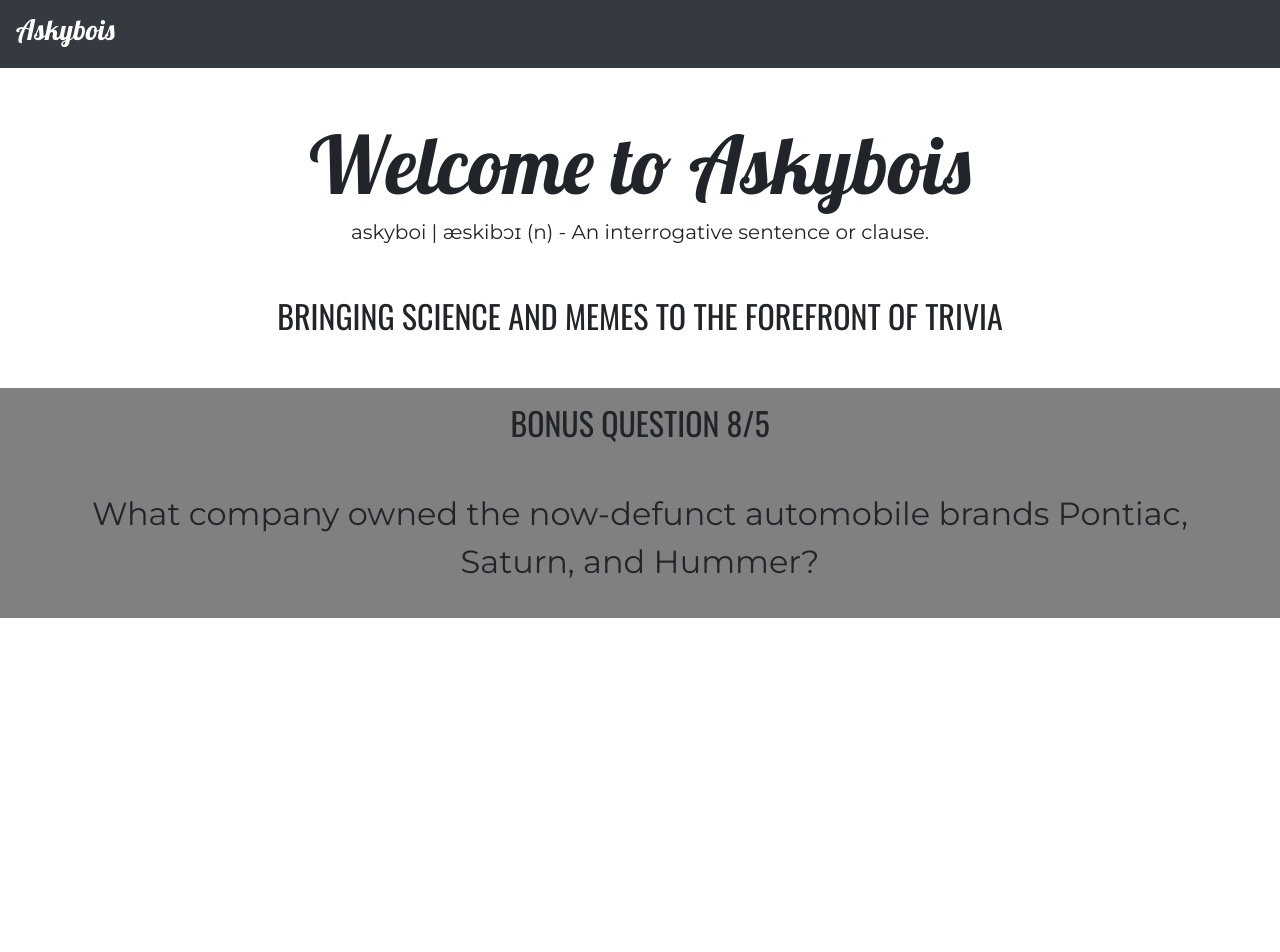
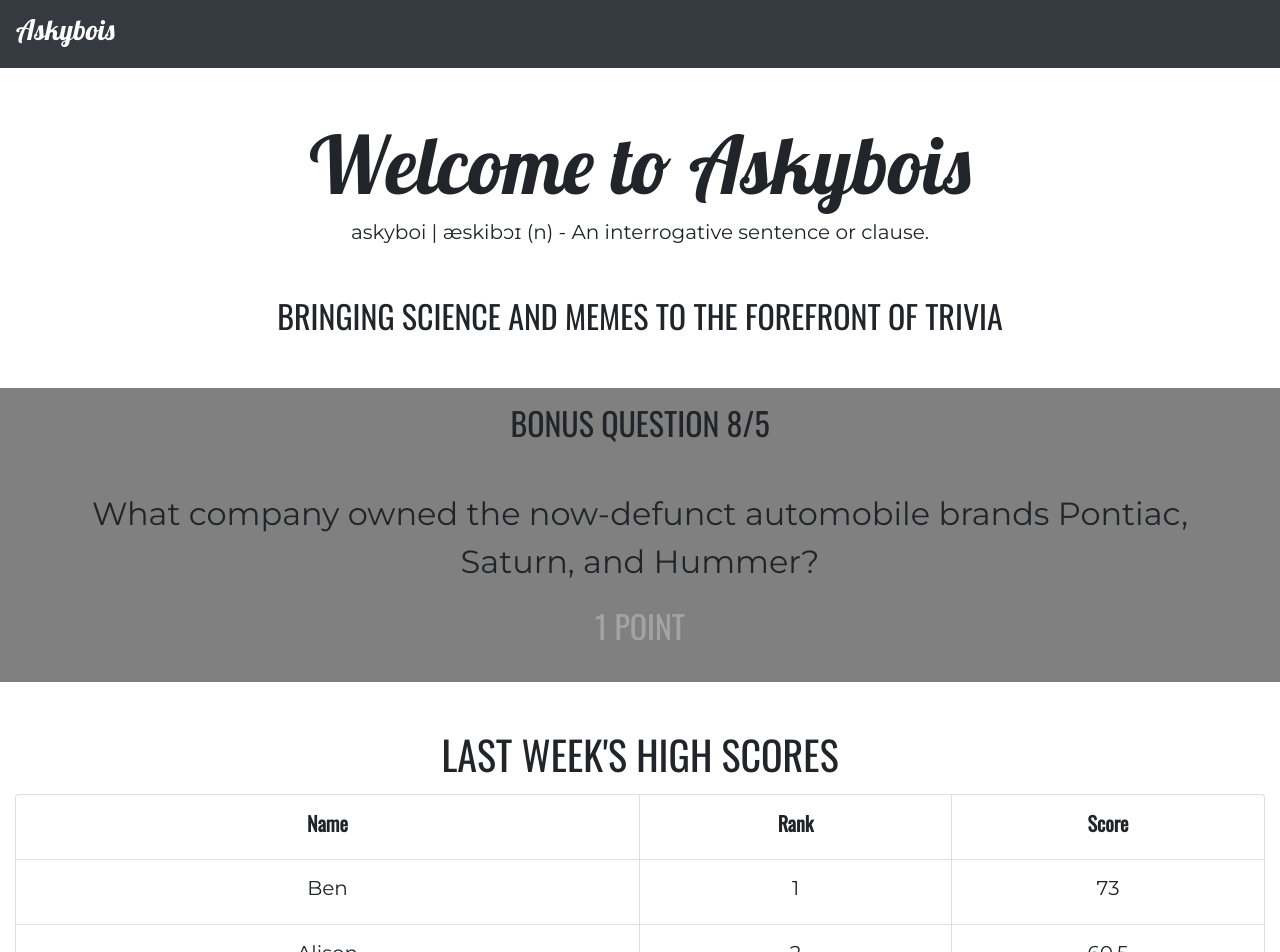
Before and after one commit to TimWatervoort/askybois-frontend, a React (Create React App) app: page / in a window 1280 px wide. Shown: the top 952 px of the page. Before the commit the page ends 800 px from the top, so only its background shows below. Built offline with nearby package versions, Linux system fonts and the light colour scheme.

Commit message:
more home screen

```diff
--- a/src/App.css
+++ b/src/App.css
@@ -28,3 +28,8 @@
   font-size: 2em;
   font-family: 'Montserrat', sans-serif;
 }
+.ask-bq-points {
+  font-size: 2em;
+  font-family: 'Oswald', sans-serif;
+  color: #a3a3a3;
+}
--- a/src/components/BonusQuestion/BonusQuestion.js
+++ b/src/components/BonusQuestion/BonusQuestion.js
@@ -6,6 +6,7 @@ const BonusQuestion = props => {
         <div className='col'>
           <h3 className='ask-bq-heading mb-5'>BONUS QUESTION 8/5</h3>
           <p className='ask-bq-question'>What company owned the now-defunct automobile brands Pontiac, Saturn, and Hummer?</p>
+          <p className='ask-bq-points'>1 POINT</p>
       </div>
     </div>
   )
--- a/src/components/Home/Home.js
+++ b/src/components/Home/Home.js
@@ -1,7 +1,15 @@
 import React from 'react';
 import BonusQuestion from 'components/BonusQuestion';
+import ShortScores from 'components/ShortScores';
 
 const Home = props => {
+
+  const scores = [
+    { name: 'Ben', rank: 1, score: 73 },
+    { name: 'Alison', rank: 2, score: 60.5},
+    { name: 'I wanna throw Tom Cruise into a volcano', rank: 3, score: 58 }
+  ]
+
   return (
     <div className='container-fluid text-center mt-5'>
       <div className='row'>
@@ -12,6 +20,7 @@ const Home = props => {
         </div>
       </div>
       <BonusQuestion />
+      <ShortScores scores={ scores } />
     </div>
   )
 }
--- /dev/null
+++ b/src/components/ScoreEntry/ScoreEntry.js
@@ -0,0 +1,22 @@
+import React from 'react';
+
+const ScoreEntry = props => {
+  const { data: { name, rank, score } } = props;
+
+  return (
+    <div style={{ borderTop: '1px solid rgba(0,0,0,.125)' }} className='row px-0 text-center'>
+
+      <div style={{ borderRight: '1px solid rgba(0,0,0,.125)' }} className='col-6 py-3'>
+        <h5 className='ask-text'>{ name }</h5>
+      </div>
+      <div style={{ borderRight: '1px solid rgba(0,0,0,.125)' }} className='col-3 py-3'>
+        <h5 className='ask-text'>{ rank }</h5>
+      </div>
+      <div className='col-3 py-3'>
+        <h5 className='ask-text'>{ score }</h5>
+      </div>
+    </div>
+  )
+}
+
+export default ScoreEntry;
--- /dev/null
+++ b/src/components/ScoreEntry/index.js
@@ -0,0 +1 @@
+export { default } from './ScoreEntry';
--- /dev/null
+++ b/src/components/ShortScores/ShortScores.js
@@ -0,0 +1,34 @@
+import React from 'react';
+import ScoreEntry from 'components/ScoreEntry';
+
+const ShortScores = props => {
+  return (
+    <div className='text-center row my-5'>
+      <div className='col'>
+        <h1 className='ask-nav mb-3'>LAST WEEK'S HIGH SCORES</h1>
+        <div className='card'>
+          <div className='card-body p-0'>
+            <div className='container-fluid'>
+              <div className='row px-0 text-center'>
+
+                <div style={{ borderRight: '1px solid rgba(0,0,0,.125)' }} className='col-6 py-3'>
+                  <h5 className='ask-nav'><strong>Name</strong></h5>
+                </div>
+                <div style={{ borderRight: '1px solid rgba(0,0,0,.125)' }} className='col-3 py-3'>
+                  <h5 className='ask-nav'><strong>Rank</strong></h5>
+                </div>
+                <div className='col-3 py-3'>
+                  <h5 className='ask-nav'><strong>Score</strong></h5>
+                </div>
+
+              </div>
+              { props.scores.map((entry, i) => <ScoreEntry key={ i } data={ entry } />) }
+            </div>
+          </div>
+        </div>
+      </div>
+    </div>
+  )
+}
+
+export default ShortScores;
--- /dev/null
+++ b/src/components/ShortScores/index.js
@@ -0,0 +1 @@
+export { default } from './ShortScores';
```
